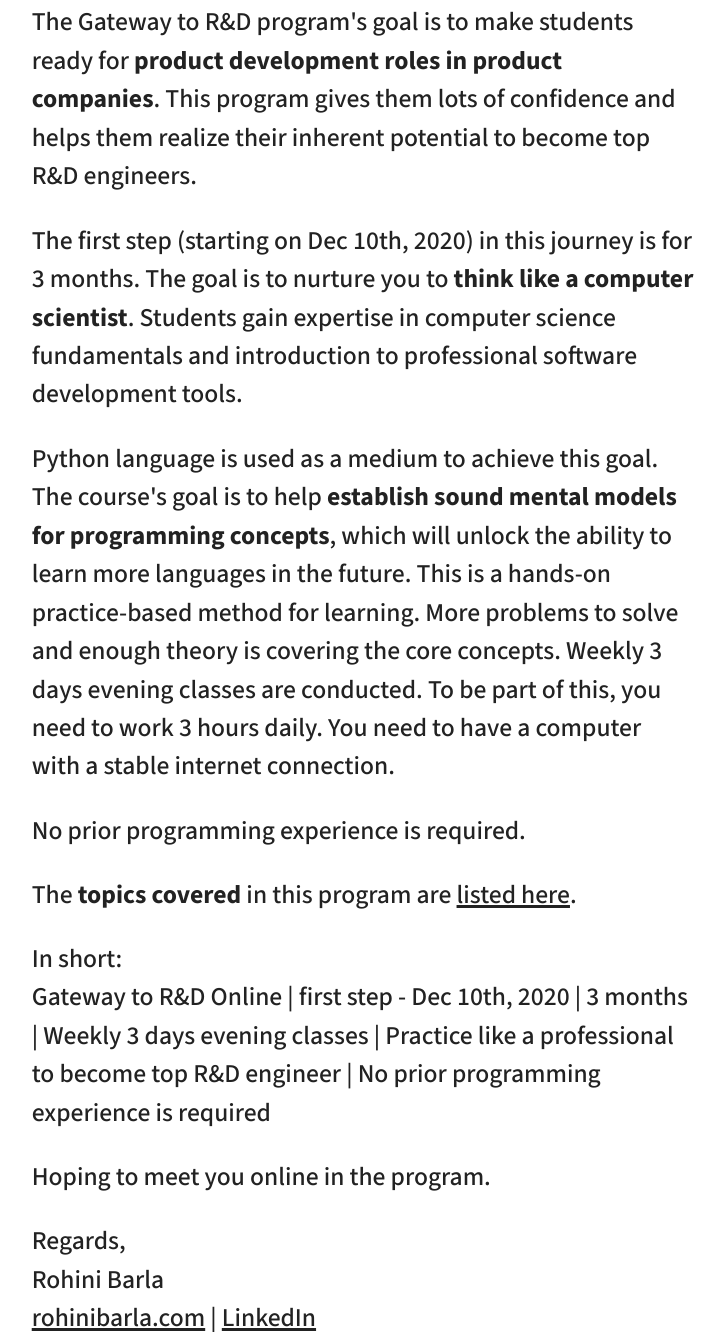
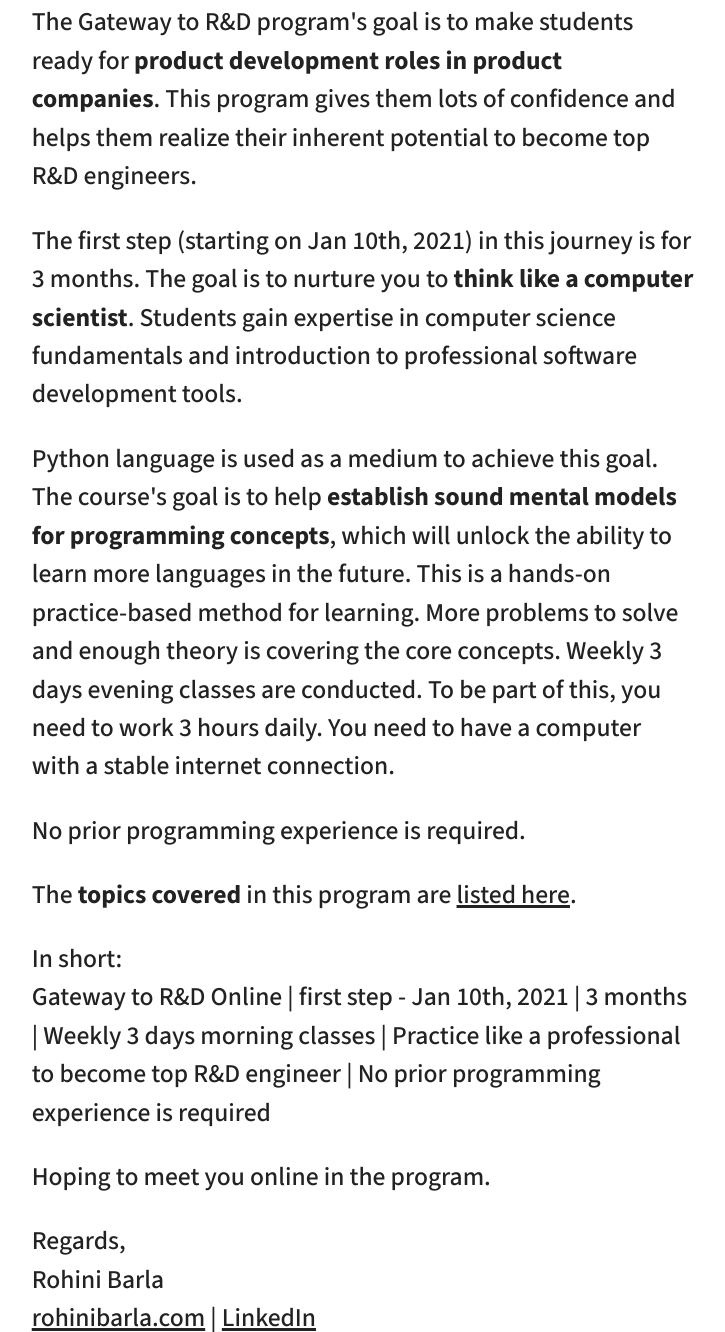
Before and after one commit to enhance42/enhance42.github.io, a plain HTML site: page docs/programs/gateway-rnd-step-01/index.html in a window 1280 px wide. Shown: the part 393-1725 px from the top of the page, without its empty margins (277-1002 px from the left). Drawn offline with Linux system fonts and the light colour scheme.

Commit message:
Jan 10th Morning batch

```diff
--- a/docs/programs/gateway-rnd-step-01/index.html
+++ b/docs/programs/gateway-rnd-step-01/index.html
@@ -11,7 +11,7 @@
 
     <title>ENHANCE42 - Gateway to R&D Program</title>
 
-    <meta name="description" content="Gateway to R&D | first step - Dec 10th, 2020 | 3 months | Weekly 3 days evening classes | Practice like a professional to become top R&D engineer | No prior programming experience is required" />
+    <meta name="description" content="Gateway to R&D | first step - Jan 10th, 2021 | 3 months | Weekly 3 days morning classes | Practice like a professional to become top R&D engineer | No prior programming experience is required" />
 
     <meta name="twitter:card" content="summary_large_image" />
     <meta name="twitter:image" content="https://enhance42.com/assets/general/gateway-rnd.jpg" />
@@ -19,7 +19,7 @@
 
     <meta property="og:title" content="ENHANCE42 - Gateway to R&amp;D Online Program" />
 
-    <meta property="og:description" content="Gateway to R&amp;D Online | first step - Dec 10th, 2020 | 3 months | Weekly 3 days evening classes | Practice like a professional to become top R&amp;D engineer | No prior programming experience is required" />
+    <meta property="og:description" content="Gateway to R&amp;D Online | first step - Jan 10th, 2021 | 3 months | Weekly 3 days morning classes | Practice like a professional to become top R&amp;D engineer | No prior programming experience is required" />
 
     <meta property="og:url" content="https://enhance42.com/programs/gateway-rnd-step-01/" />
 
@@ -73,7 +73,7 @@
             <p>Hi,</p>
             <p>The Gateway to R&D program's goal is to make students ready for <strong>product development roles in product companies</strong>. This program gives them lots of confidence and helps them realize their inherent potential to become top R&amp;D engineers.</p>
 
-            <p>The first step (starting on Dec 10th, 2020) in this journey is for 3 months. The goal is to nurture you to <strong>think like a computer scientist</strong>. Students gain expertise in computer science fundamentals and introduction to professional software development tools.</p>
+            <p>The first step (starting on Jan 10th, 2021) in this journey is for 3 months. The goal is to nurture you to <strong>think like a computer scientist</strong>. Students gain expertise in computer science fundamentals and introduction to professional software development tools.</p>
 
             <p>Python language is used as a medium to achieve this goal. The course's goal is to help <strong>establish sound mental models for programming concepts</strong>, which will unlock the ability to learn more languages in the future. This is a hands-on practice-based method for learning. More problems to solve and enough theory is covering the core concepts. Weekly 3 days evening classes are conducted. To be part of this, you need to work 3 hours daily. You need to have a computer with a stable internet connection.</p>
 
@@ -81,7 +81,7 @@
             <p>The <strong>topics covered</strong> in this program are <a href="../../assets/courses/gateway-to-rnd-program.pdf">listed here</a>.</p>
 
             <p>In short:<br />
-            Gateway to R&D Online | first step - Dec 10th, 2020 | 3 months | Weekly 3 days evening classes | Practice like a professional to become top R&D engineer | No prior programming experience is required</p>
+            Gateway to R&D Online | first step - Jan 10th, 2021 | 3 months | Weekly 3 days morning classes | Practice like a professional to become top R&D engineer | No prior programming experience is required</p>
             <p>Hoping to meet you online in the program.</p>
             <p>Regards,<br/>
             Rohini Barla <br/>
@@ -135,7 +135,7 @@
             <br>
             <p>Once you complete this program, you can enroll into the <a href="../gateway-rnd-step-02/">advanced</a> program.</p>
             <br>
-            <p>You can aswell enroll into any of the next batches starting on Jan 20th 2021, Feb 10th 2021.</p>
+            <p>You can aswell enroll into any of the next batches starting on Feb 10th 2021 and Mar 10th 2021.</p>
         </section> -->
     </main>
 
```
Also changed, not shown: docs/programs/index.html (+1 -1 lines).
